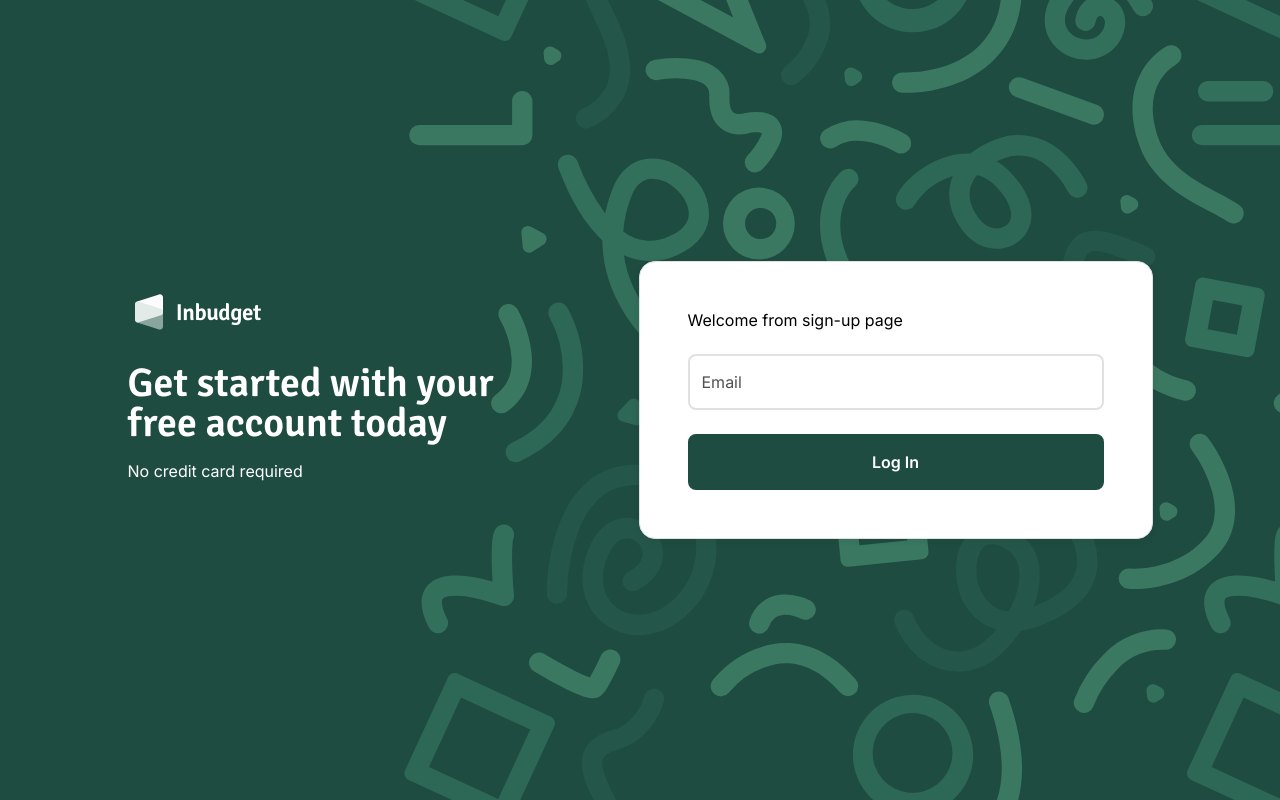
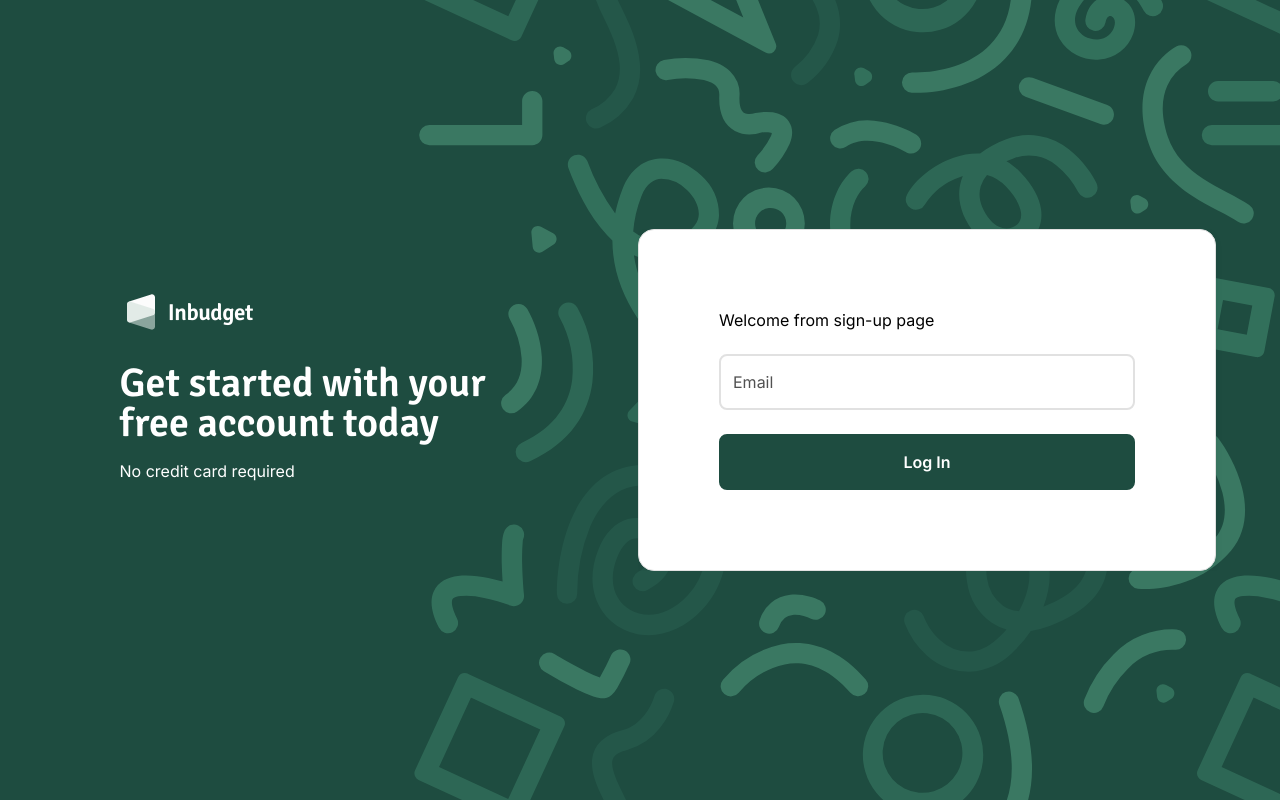
Before and after one commit to intive/patronage2023-js, a Next.js app in the folder apps/web/: page /sign-up in a window 1280 px wide. Built offline with nearby package versions, Linux system fonts and the light colour scheme.

Commit message:
style: changedbreakpoints naming, lots of styles changes, 1440x1024 resolution view is now looking more like our design

```diff
--- a/apps/web/app/(regflow)/layout.styles.tsx
+++ b/apps/web/app/(regflow)/layout.styles.tsx
@@ -7,13 +7,13 @@ import { Background, Card } from "ui";
 export const BackgroundFlex = styled(Background)`
   display: flex;
 
-  ${device.desktop} {
+  ${device.tablet} {
     background-attachment: fixed;
-    background-position: right -250px center;
+    background-position: right -370px center;
   }
 
-  ${device.large} {
-    background-position: right -50px center;
+  ${device.desktop} {
+    background-position: right -60px center;
   }
 `;
 
@@ -23,13 +23,15 @@ export const ContentStyled = styled.div`
   flex-direction: column;
   align-items: center;
 
-  ${device.desktop} {
+  ${device.tablet} {
     flex-direction: row;
-    justify-content: center;
+    justify-content: flex-end;
+    gap: 3rem;
   }
 
-  ${device.large} {
-    gap: 6rem;
+  ${device.tv} {
+    justify-content: center;
+    gap: 10rem;
   }
 `;
 
@@ -37,20 +39,38 @@ export const SectionStyled = styled.div`
   color: white;
   padding: 52px 16px 0px 16px;
 
-  ${device.desktop} {
+  ${device.tablet} {
     display: flex;
     flex-direction: column;
     justify-content: center;
-    padding: 0 16px;
-    max-width: 415px;
+    align-items: center;
+    flex-grow: 1;
+    padding: 0;
+    margin-left: 32px;
+
+  }
+
+  ${device.desktop} {
+    margin-left: 64px;
+  }
+
+  ${device.tv} {
+    flex-grow: 0;
   }
 `;
+
+export const TypoStyled = styled.div`
+  max-width: 415px;
+`
 
 export const FormWrapperStyled = styled.div`
   overflow-x: auto;
 
+  ${device.tablet} {
+    padding-right: 32px;
+  }
   ${device.desktop} {
-    padding: 16px;
+    padding-right: 64px;
   }
 `;
 
@@ -60,7 +80,7 @@ export const H1Styled = styled.h1`
   line-height: 1.5rem;
   margin-top: 16px;
 
-  ${device.desktop} {
+  ${device.tablet} {
     margin-top: 32px;
     font-size: 2.5rem;
     line-height: 2.5rem;
@@ -73,7 +93,7 @@ export const ParagraphStyled = styled.p`
   line-height: 20px;
   margin-bottom: 24px;
 
-  ${device.desktop} {
+  ${device.tablet} {
     font-size: 1rem;
     line-height: 1.5rem;
     margin-top: 1rem;
@@ -83,7 +103,11 @@ export const ParagraphStyled = styled.p`
 export const CustomCard = styled(Card)`
   padding: 1.5rem;
 
+  ${device.tablet} {
+    padding: 2.5rem;
+  }
+
   ${device.desktop} {
-    padding: 3rem;
+    padding: 5rem;
   }
 `;
--- a/apps/web/app/(regflow)/layout.tsx
+++ b/apps/web/app/(regflow)/layout.tsx
@@ -11,6 +11,7 @@ import {
   H1Styled,
   ParagraphStyled,
   SectionStyled,
+  TypoStyled,
 } from "./layout.styles";
 
 export type LayoutProps = {
@@ -57,9 +58,11 @@ export default function RegFlowLayout({ children }: LayoutProps) {
     <BackgroundFlex>
       <ContentStyled>
         <SectionStyled>
-          <Logo logoWidth={138} white />
-          <H1Styled>{getLeftColumnText("h1")}</H1Styled>
-          <ParagraphStyled>{getLeftColumnText("p")}</ParagraphStyled>
+          <TypoStyled>
+            <Logo logoWidth={138} white />
+            <H1Styled>{getLeftColumnText("h1")}</H1Styled>
+            <ParagraphStyled>{getLeftColumnText("p")}</ParagraphStyled>
+          </TypoStyled>
         </SectionStyled>
         <FormWrapperStyled>
           <CustomCard>{children}</CustomCard>
--- a/apps/web/lib/media-queries.tsx
+++ b/apps/web/lib/media-queries.tsx
@@ -1,9 +1,11 @@
 const size = {
-  desktop: '768px',
-  large: '1200px'
+  tablet: "768px",
+  desktop: "1025px",
+  tv: "1441px",
 };
 
 export const device = {
+  tablet: `@media (min-width: ${size.tablet})`,
   desktop: `@media (min-width: ${size.desktop})`,
-  large: `@media (min-width: ${size.large})`,
+  tv: `@media (min-width: ${size.tv})`,
 };
```
